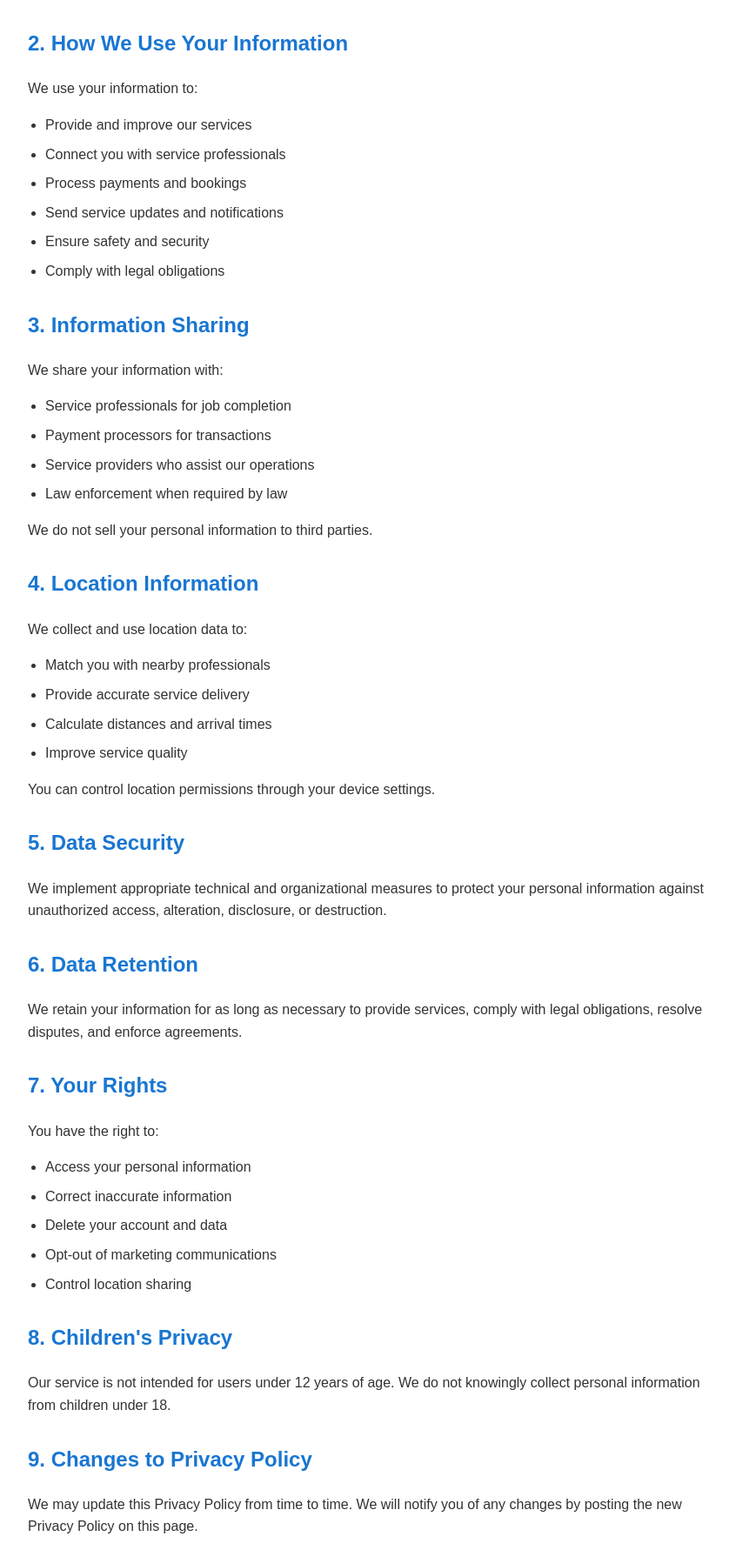
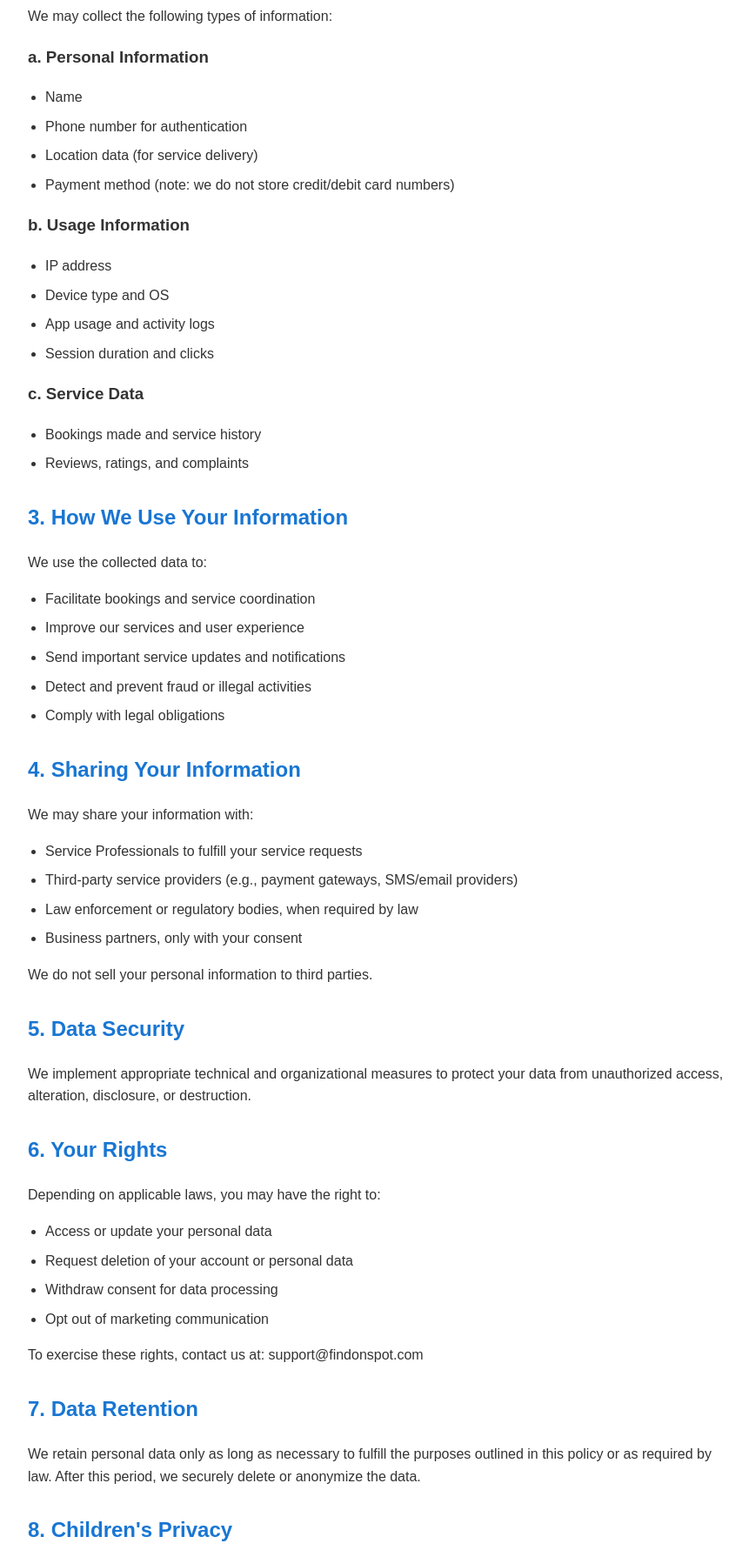
Before and after one commit to ToTharun/find-app, a plain HTML site: page privacy-policy.html in a window 1280 px wide. Shown: the part 617-2399 px from the top of the page at 87% size, without its empty margins (208-1069 px from the left). Drawn offline with Linux system fonts and the light colour scheme.

Commit message:
Update privacy-policy.html

```diff
--- a/privacy-policy.html
+++ b/privacy-policy.html
@@ -65,92 +65,100 @@
     <p class="updated">Last updated: May 2025</p>
 
     <div class="section">
-        <h2>1. Information We Collect</h2>
-        <p>We collect information you provide directly to us:</p>
+        <h2>1. Introduction</h2>
+        <p>Find App ("we", "our", or "us") is committed to protecting the privacy and security of our users' personal information. This Privacy Policy explains how we collect, use, disclose, and safeguard your information when you use our mobile app and website ("Platform").</p>
+        <p>By using the Platform, you agree to the collection and use of information in accordance with this Policy.</p>
+    </div>
+
+    <div class="section">
+        <h2>2. Information We Collect</h2>
+        <p>We may collect the following types of information:</p>
+
+        <h3>a. Personal Information</h3>
         <ul>
-            <li>Name and contact information</li>
+            <li>Name</li>
             <li>Phone number for authentication</li>
-            <li>Location data for service delivery</li>
-            <li>Payment information for booking fees</li>
-            <li>Service history and ratings</li>
+            <li>Location data (for service delivery)</li>
+            <li>Payment method (note: we do not store credit/debit card numbers)</li>
+        </ul>
+
+        <h3>b. Usage Information</h3>
+        <ul>
+            <li>IP address</li>
+            <li>Device type and OS</li>
+            <li>App usage and activity logs</li>
+            <li>Session duration and clicks</li>
+        </ul>
+
+        <h3>c. Service Data</h3>
+        <ul>
+            <li>Bookings made and service history</li>
+            <li>Reviews, ratings, and complaints</li>
         </ul>
     </div>
 
     <div class="section">
-        <h2>2. How We Use Your Information</h2>
-        <p>We use your information to:</p>
+        <h2>3. How We Use Your Information</h2>
+        <p>We use the collected data to:</p>
         <ul>
-            <li>Provide and improve our services</li>
-            <li>Connect you with service professionals</li>
-            <li>Process payments and bookings</li>
-            <li>Send service updates and notifications</li>
-            <li>Ensure safety and security</li>
+            <li>Facilitate bookings and service coordination</li>
+            <li>Improve our services and user experience</li>
+            <li>Send important service updates and notifications</li>
+            <li>Detect and prevent fraud or illegal activities</li>
             <li>Comply with legal obligations</li>
         </ul>
     </div>
 
     <div class="section">
-        <h2>3. Information Sharing</h2>
-        <p>We share your information with:</p>
+        <h2>4. Sharing Your Information</h2>
+        <p>We may share your information with:</p>
         <ul>
-            <li>Service professionals for job completion</li>
-            <li>Payment processors for transactions</li>
-            <li>Service providers who assist our operations</li>
-            <li>Law enforcement when required by law</li>
+            <li>Service Professionals to fulfill your service requests</li>
+            <li>Third-party service providers (e.g., payment gateways, SMS/email providers)</li>
+            <li>Law enforcement or regulatory bodies, when required by law</li>
+            <li>Business partners, only with your consent</li>
         </ul>
         <p>We do not sell your personal information to third parties.</p>
     </div>
 
     <div class="section">
-        <h2>4. Location Information</h2>
-        <p>We collect and use location data to:</p>
-        <ul>
-            <li>Match you with nearby professionals</li>
-            <li>Provide accurate service delivery</li>
-            <li>Calculate distances and arrival times</li>
-            <li>Improve service quality</li>
-        </ul>
-        <p>You can control location permissions through your device settings.</p>
+        <h2>5. Data Security</h2>
+        <p>We implement appropriate technical and organizational measures to protect your data from unauthorized access, alteration, disclosure, or destruction.</p>
     </div>
 
     <div class="section">
-        <h2>5. Data Security</h2>
-        <p>We implement appropriate technical and organizational measures to protect your personal information against unauthorized access, alteration, disclosure, or destruction.</p>
+        <h2>6. Your Rights</h2>
+        <p>Depending on applicable laws, you may have the right to:</p>
+        <ul>
+            <li>Access or update your personal data</li>
+            <li>Request deletion of your account or personal data</li>
+            <li>Withdraw consent for data processing</li>
+            <li>Opt out of marketing communication</li>
+        </ul>
+        <p>To exercise these rights, contact us at: support@findonspot.com</p>
     </div>
 
     <div class="section">
-        <h2>6. Data Retention</h2>
-        <p>We retain your information for as long as necessary to provide services, comply with legal obligations, resolve disputes, and enforce agreements.</p>
-    </div>
-
-    <div class="section">
-        <h2>7. Your Rights</h2>
-        <p>You have the right to:</p>
-        <ul>
-            <li>Access your personal information</li>
-            <li>Correct inaccurate information</li>
-            <li>Delete your account and data</li>
-            <li>Opt-out of marketing communications</li>
-            <li>Control location sharing</li>
-        </ul>
+        <h2>7. Data Retention</h2>
+        <p>We retain personal data only as long as necessary to fulfill the purposes outlined in this policy or as required by law. After this period, we securely delete or anonymize the data.</p>
     </div>
 
     <div class="section">
         <h2>8. Children's Privacy</h2>
-        <p>Our service is not intended for users under 12 years of age. We do not knowingly collect personal information from children under 18.</p>
+        <p>Our Platform is not intended for individuals under the age of 18. We do not knowingly collect personal information from children under 18.</p>
     </div>
 
     <div class="section">
-        <h2>9. Changes to Privacy Policy</h2>
-        <p>We may update this Privacy Policy from time to time. We will notify you of any changes by posting the new Privacy Policy on this page.</p>
+        <h2>9. Updates to This Policy</h2>
+        <p>We may update this Privacy Policy from time to time. We will notify you of any material changes via app notification, email, or by updating the "Effective Date" above. Continued use of the Platform constitutes your acceptance of the updated policy.</p>
     </div>
 
     <div class="section">
         <h2>10. Contact Us</h2>
-        <p>If you have questions about this Privacy Policy, please contact us at:</p>
+        <p>If you have any questions or concerns about this Privacy Policy or how your data is handled, please contact us at:</p>
         <p>
-            Email: privacy@findapp.com<br>
-            Phone: +91 62381 64537
+            Find App<br>
+            Email: support@findonspot.com
         </p>
     </div>
 
```
